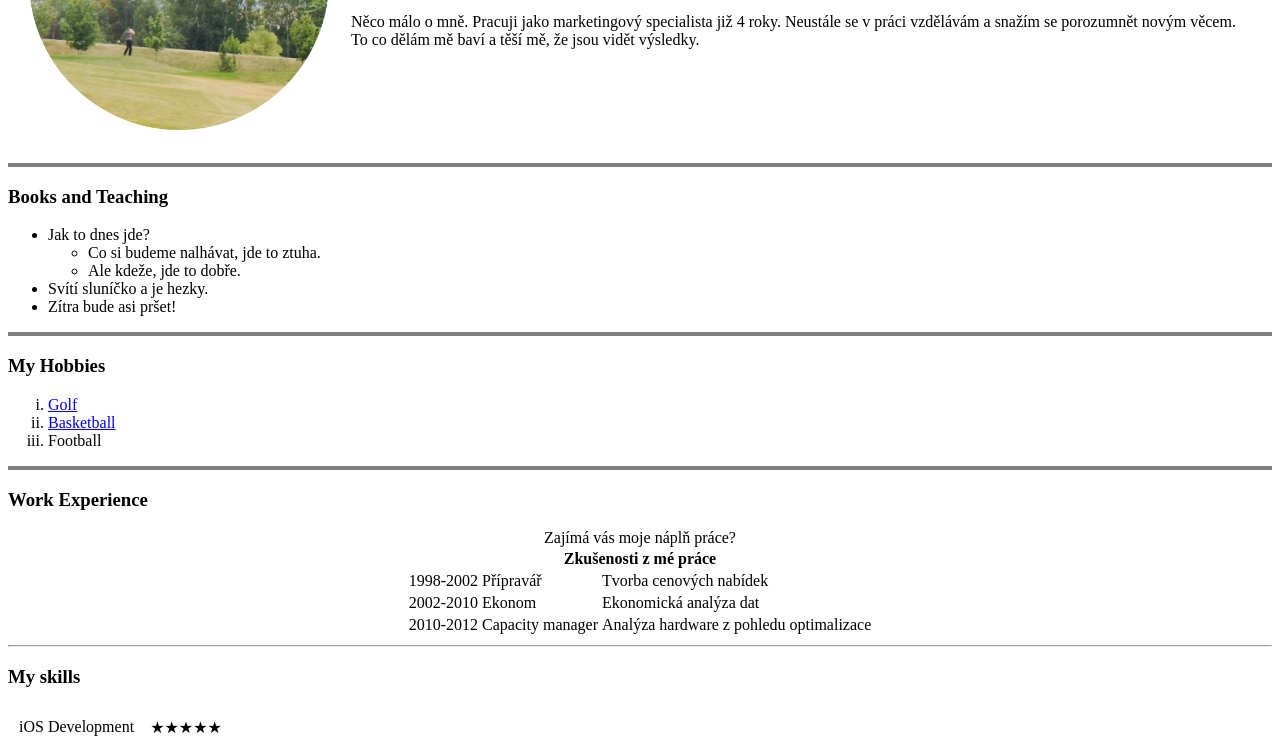
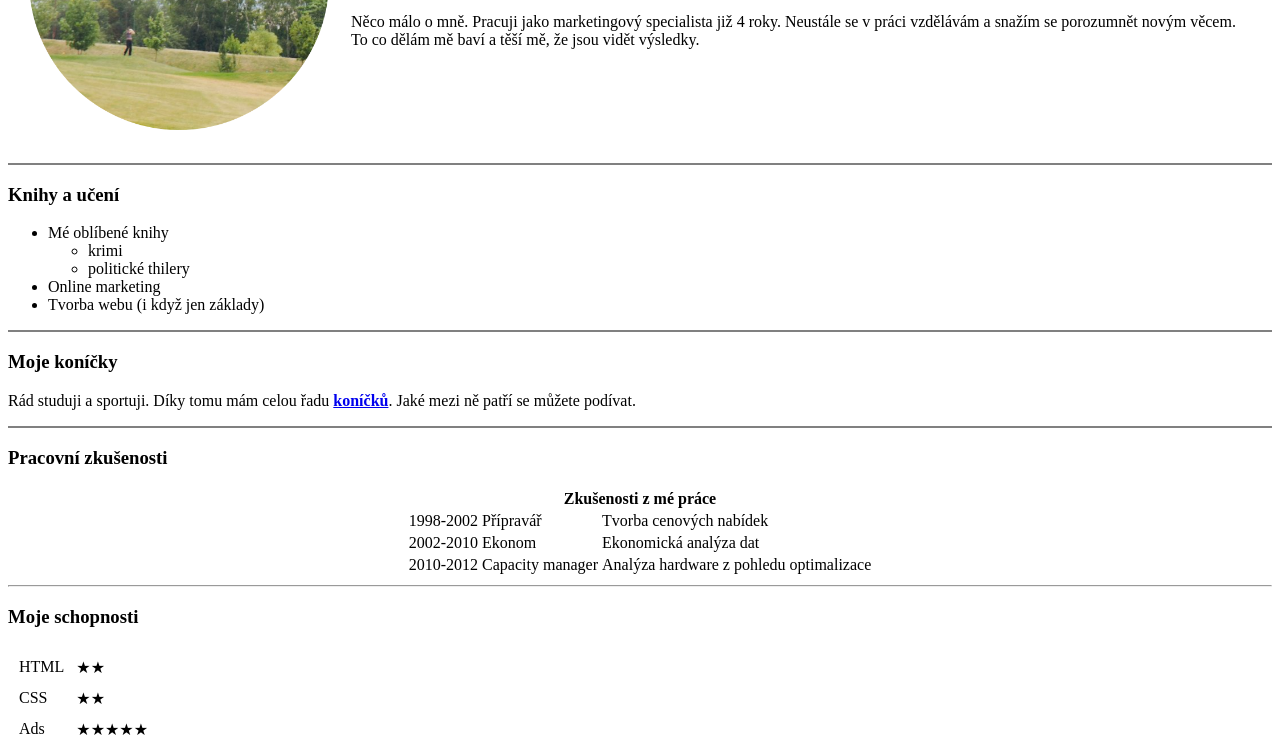
Before and after one commit to roman-nagy/cv, a plain HTML site: page index.html in a window 1280 px wide. Shown: the part 199-944 px from the top of the page. Drawn offline with Linux system fonts and the light colour scheme.

Commit message:
Update for better working html

```diff
--- a/index.html
+++ b/index.html
@@ -20,29 +20,27 @@
     </table>
 
 
-    <hr size="4" noshade>
-    <h3>Books and Teaching</h3>
+    <hr noshade>
+    <h3>Knihy a učení</h3>
     <ul>
-        <li>Jak to dnes jde?
+        <li>Mé oblíbené knihy
             <ul>
-                <li>Co si budeme nalhávat, jde to ztuha.</li>
-                <li>Ale kdeže, jde to dobře.</li>
+                <li>krimi</li>
+                <li>politické thilery</li>
             </ul>
         </li>
-        <li>Svítí sluníčko a je hezky.</li>
-        <li>Zítra bude asi pršet!</li>
+        <li>Online marketing</li>
+        <li>Tvorba webu (i když jen základy)</li>
     </ul>
-    <hr size="4" noshade>
-    <h3>My Hobbies</h3>
-    <ol type="i">
-        <li><a href="https://www.gca.cz/" target="_blank">Golf</a></li>
-        <li><a href="hobbies.html" target="_blank">Basketball</a></li>
-        <li>Football</li>
-    </ol>
-    <hr size="4" noshade>
-    <h3>Work Experience</h3>
+    <hr noshade>
+    <h3>Moje koníčky</h3>
+    <p>Rád studuji a sportuji. Díky tomu mám celou řadu <a href="hobbies.html"><strong>koníčků</strong></a>. Jaké mezi ně patří se můžete podívat.</p>
+
+
+    <hr noshade>
+    <h3>Pracovní zkušenosti</h3>
     <table align="center">
-        <caption>Zajímá vás moje náplň práce?</caption>
+<!--        <caption>Zajímá vás moje náplň práce?</caption>-->
         <thead>
             <tr>
                 <th colspan="3">Zkušenosti z mé práce</th>
@@ -72,23 +70,25 @@
         </tbody>
     </table>
     <hr>
-    <h3>My skills</h3>
+    <h3>Moje schopnosti</h3>
     <table cellspacing="10px">
         <tr>
-            <td>iOS Development</td>
-            <td>★★★★★</td>
+            <td>HTML</td>
+            <td>★★</td>
         </tr>
         <tr>
-            <td>Web Development</td>
-            <td>★★★★</td>
+            <td>CSS</td>
+            <td>★★</td>
         </tr>
         <tr>
-            <td>Photography</td>
-            <td>★★👵😀😀</td>
+            <td>Ads</td>
+            <td>★★★★★</td>
         </tr>
     </table>
     <hr>
-    <h3>My Contact Details</h3>
+    <h3>Mé kontaktní údaje</h3>
+    <p>Radi byste mě <a href="contact-me.html">kontaktovali</a>?</p>
+<!--
     <form action="">
         <label for="username">Your name</label>
         <input type="text" name="username">
@@ -102,6 +102,7 @@
         </label>
         <input type="submit" value="Napis">
     </form>
+-->
 </body>
 
 </html>
```
Also changed, not shown: contact-me.html (+5 -5 lines), hobbies.html (+12 -3 lines).
